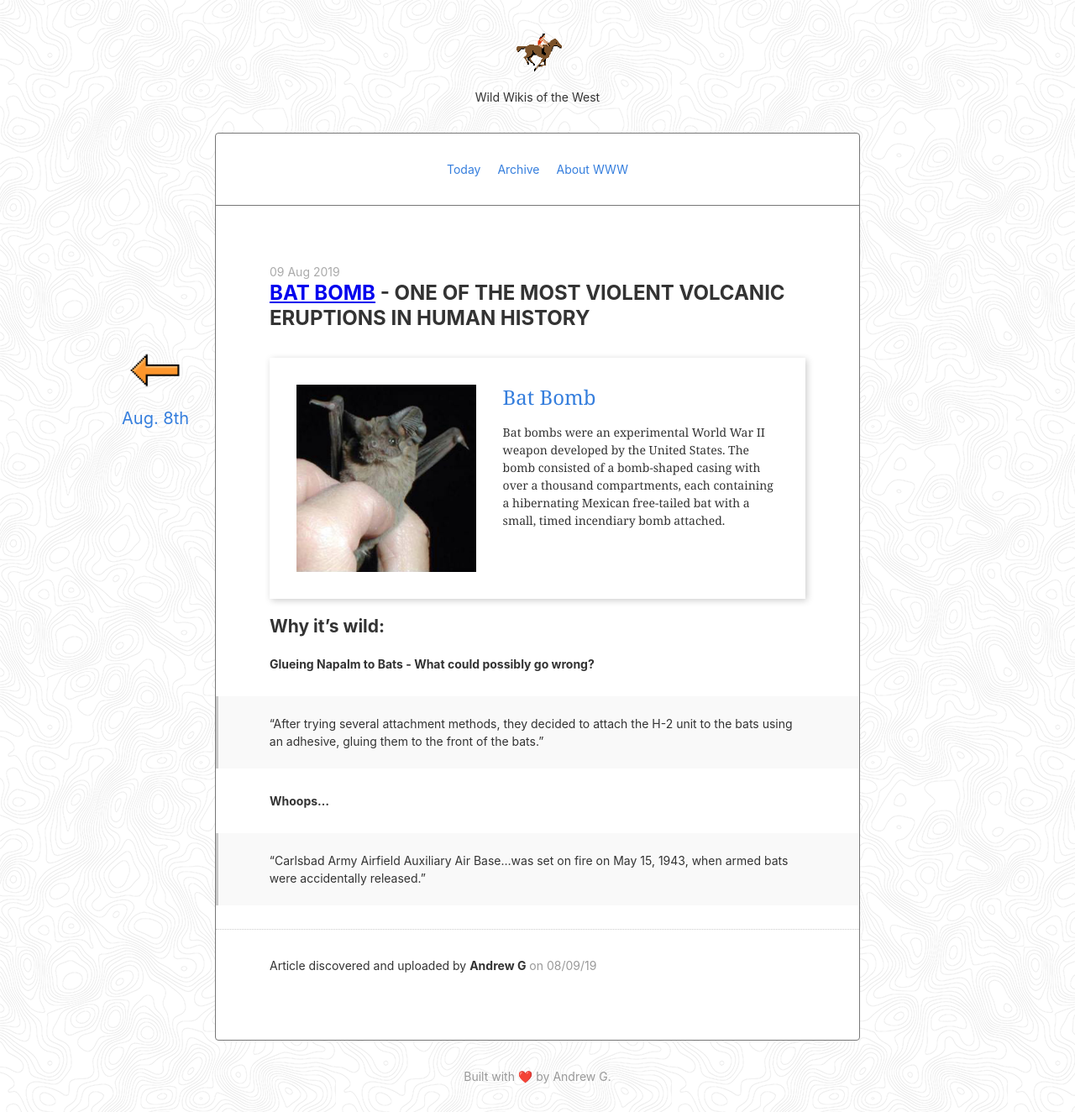
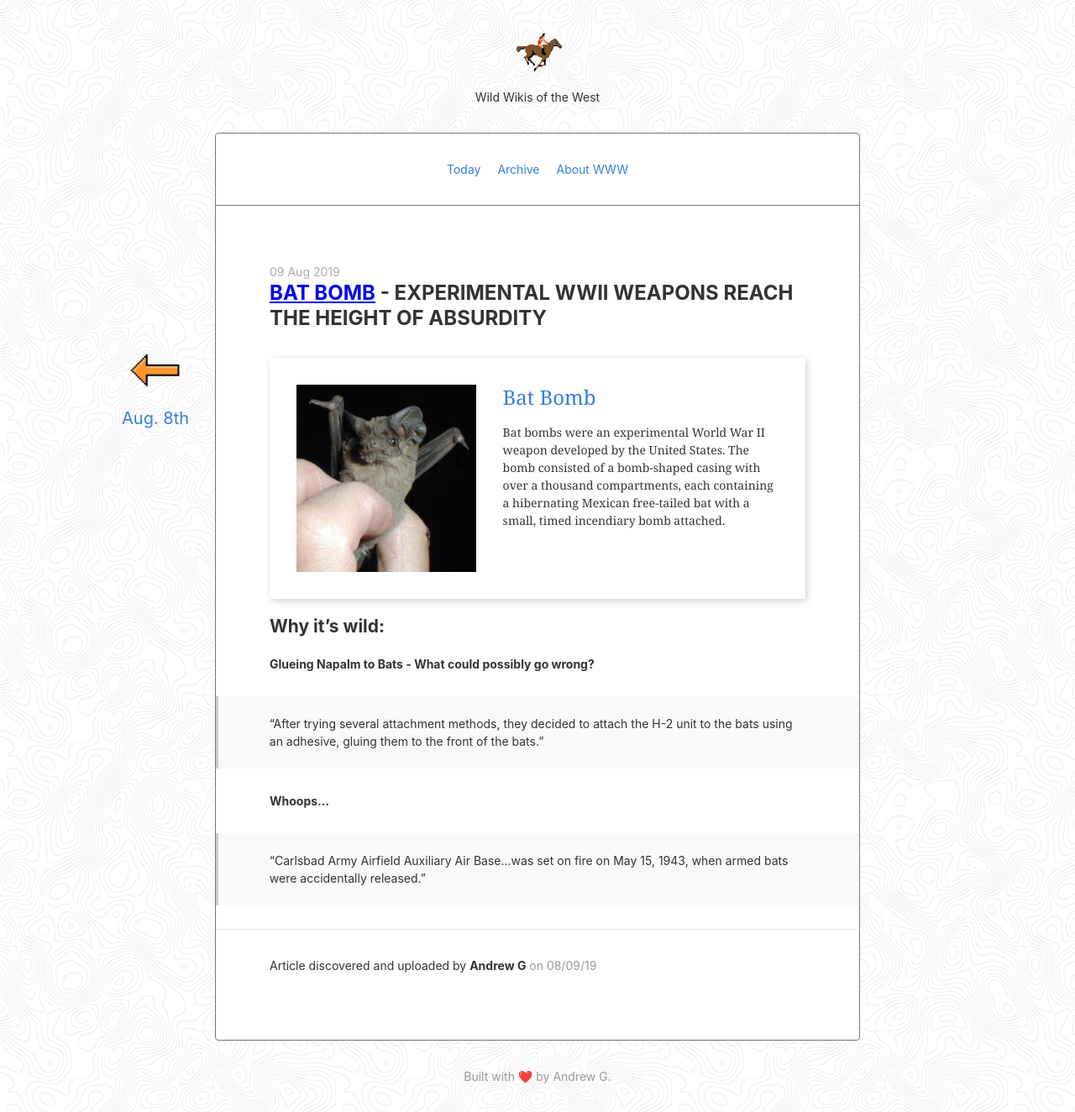
Before and after one commit to agent-reed/WildWikisWest, a Jekyll site: the page built from _posts/2019-08-09-nuclearaccidents.md, in a window 1280 px wide. Shown: the whole page at 84% size. Built offline with Jekyll 4.4.1, drawn with Linux system fonts in a browser that asks for light colours; nearby versions of some CDN libraries.

Commit message:
Fix bat titile

```diff
--- a/_posts/2019-08-09-nuclearaccidents.md
+++ b/_posts/2019-08-09-nuclearaccidents.md
@@ -1,6 +1,6 @@
 ---
 title: Bat Bomb
-subtitle: One of the most violent volcanic eruptions in human history
+subtitle: Experimental WWII weapons reach the height of absurdity
 date: 2019-08-09
 link: https://en.wikipedia.org/wiki/Bat_bomb
 linkText: Bat bombs were an experimental World War II weapon developed by the United States. The bomb consisted of a bomb-shaped casing with over a thousand compartments, each containing a hibernating Mexican free-tailed bat with a small, timed incendiary bomb attached.
```
